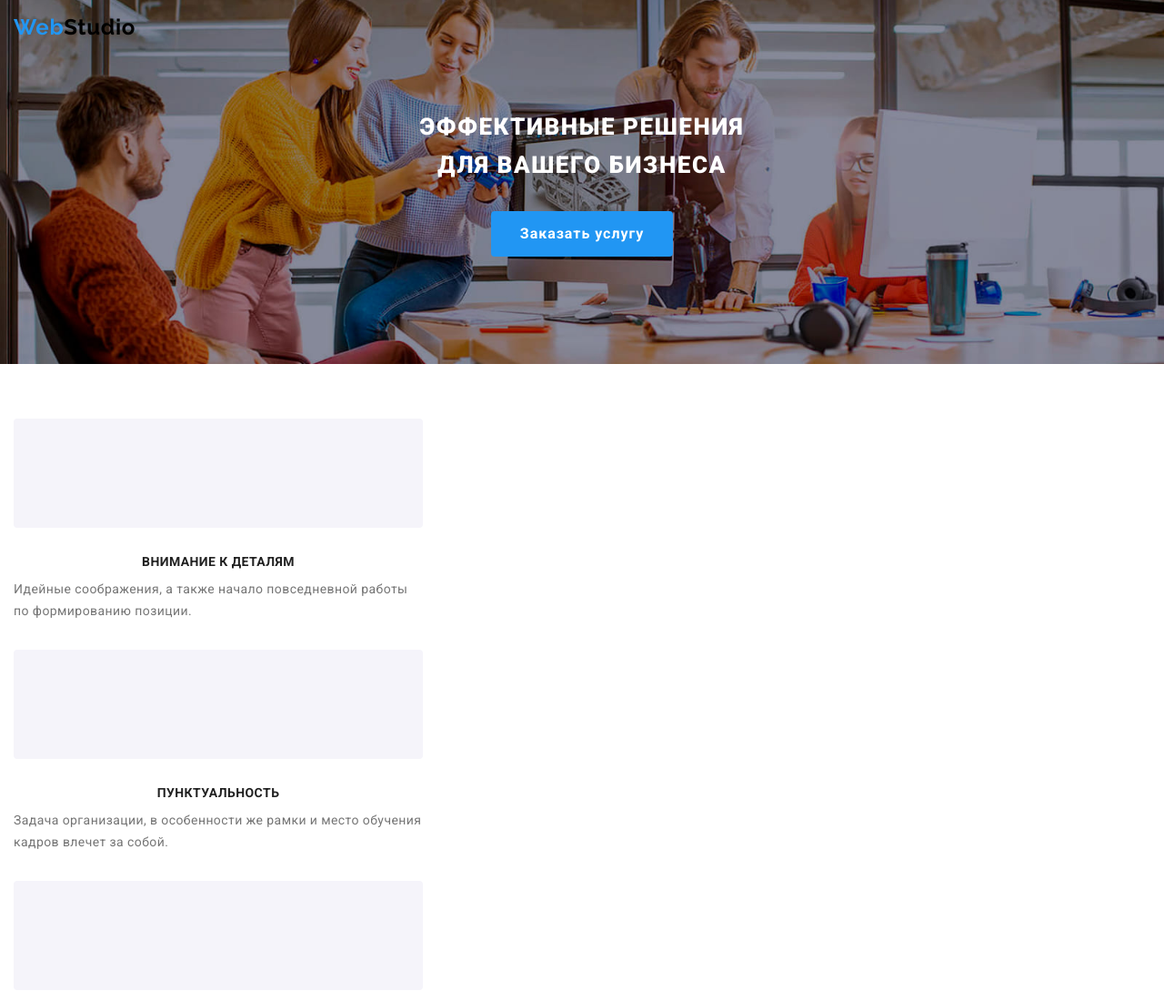
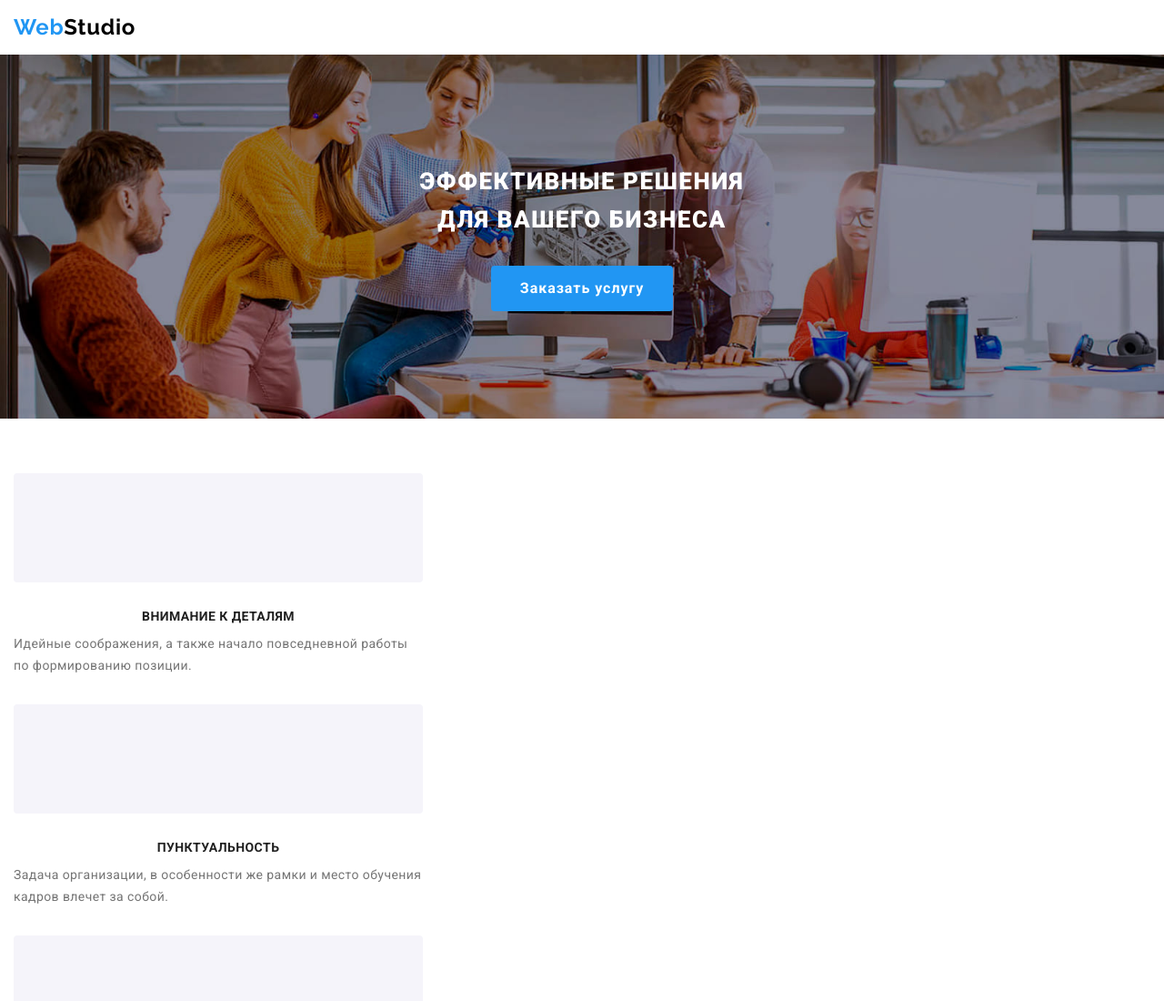
Before and after one commit to AlinaKotsiubynska/goit-markup-hw-08, a plain HTML site: page index.html in a window 1280 px wide. Shown: the top 1100 px of the page at 91% size. Drawn offline with Linux system fonts and the light colour scheme.

Commit message:
абсольт не фикс

```diff
--- a/sass/components/shared/_page-header.scss
+++ b/sass/components/shared/_page-header.scss
@@ -15,8 +15,8 @@
 
 .header__container {
   @extend .container;
-  position: fixed;
-  // position: relative;
+  // position: fixed;
+  position: relative;
 
   display: flex;
   align-items: center;
```
Also changed, not shown: css/main.css, css/main.min.css, css/portfolio.css, css/portfolio.min.css, 4 other files.
